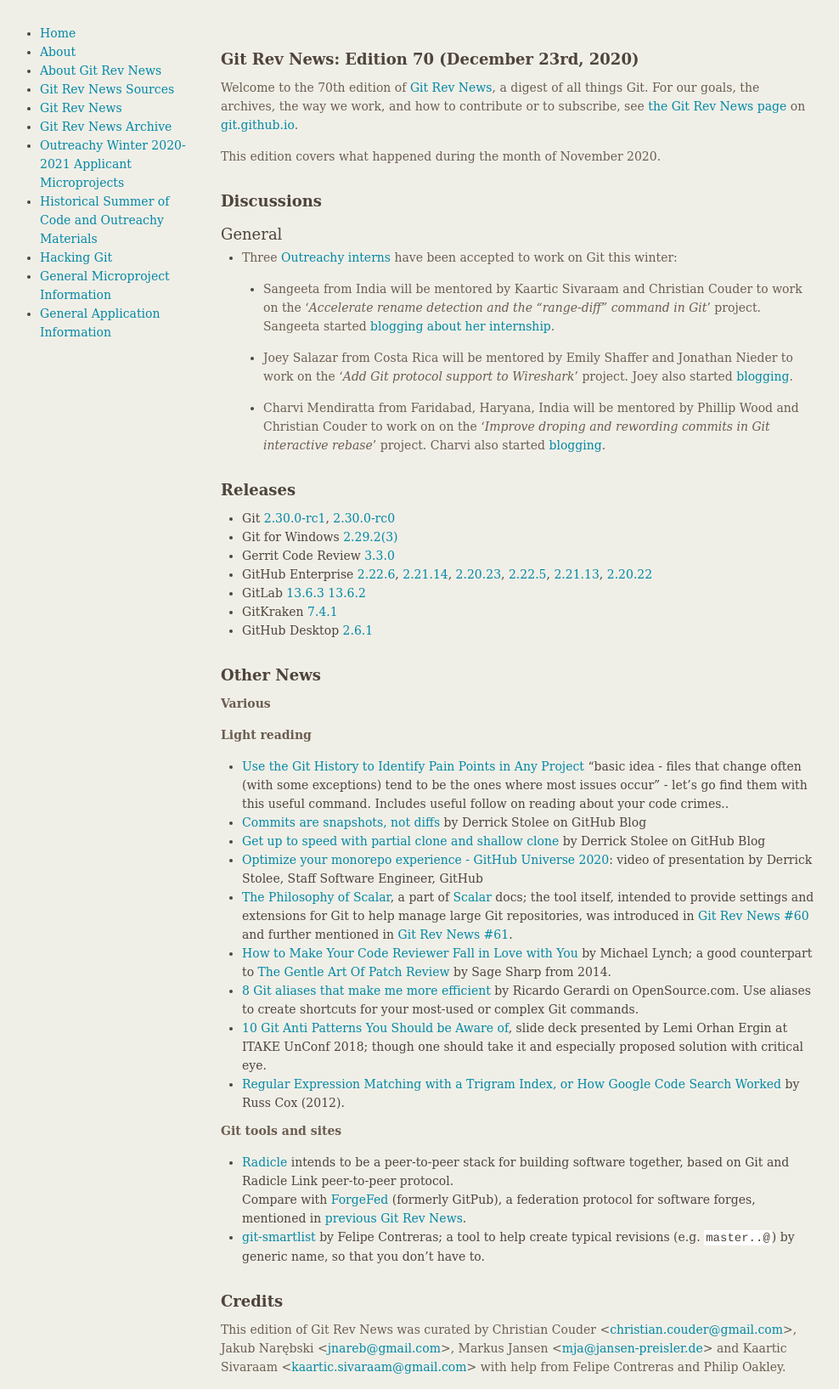
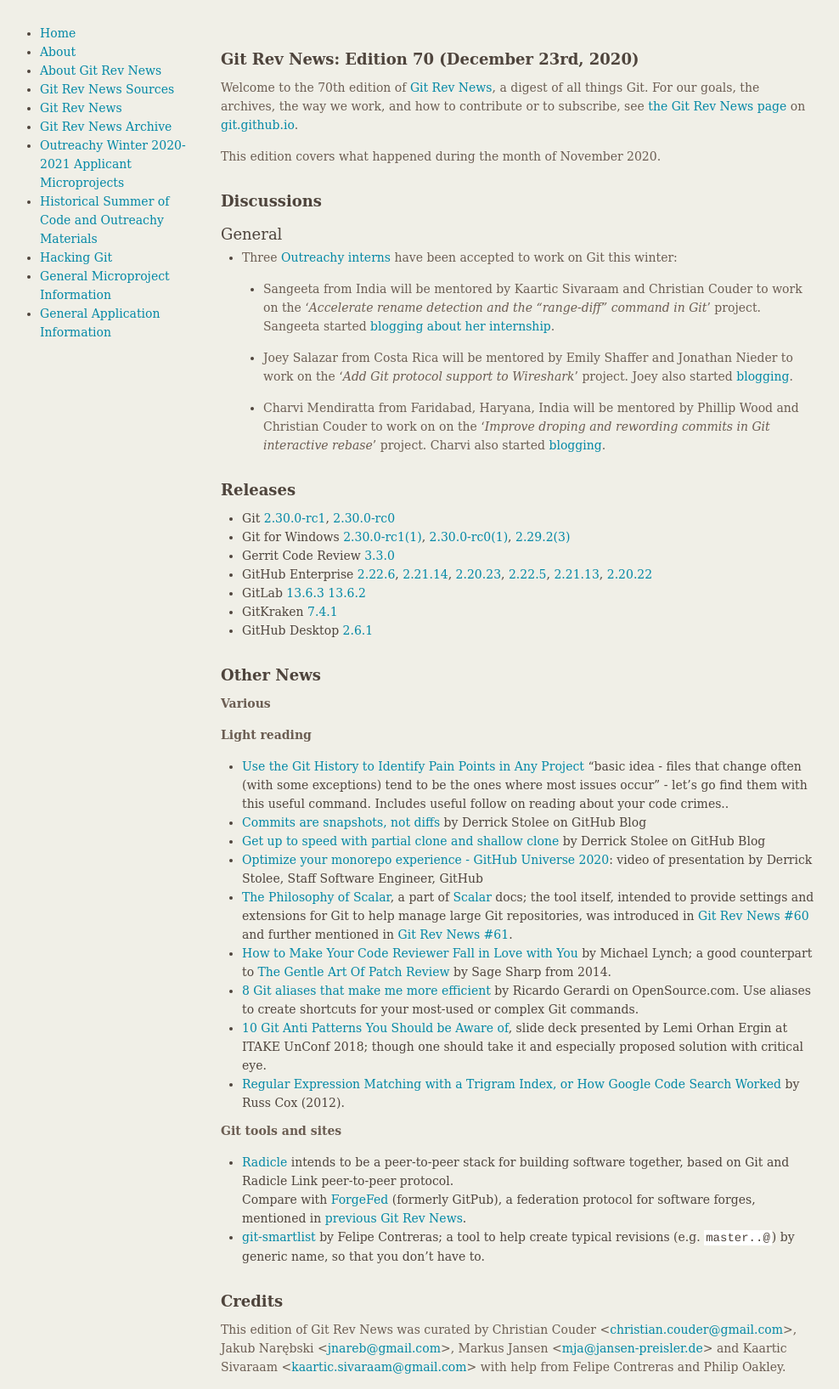
Before and after one commit to git/git.github.io, a Jekyll site: the page built from rev_news/drafts/edition-70.md, in a window 1280 px wide. Shown: the whole page at 85% size, without its empty margins (149-1137 px from the left). Built offline with Jekyll 4.4.1, drawn with Linux system fonts in a browser that asks for light colours.

Commit message:
rn-70: add Git for Windows rc releases

```diff
--- a/rev_news/drafts/edition-70.md
+++ b/rev_news/drafts/edition-70.md
@@ -55,7 +55,9 @@
 
 + Git [2.30.0-rc1](https://public-inbox.org/git/xmqqsg82qur4.fsf@gitster.c.googlers.com/),
 [2.30.0-rc0](https://public-inbox.org/git/xmqq7dpkdup6.fsf@gitster.c.googlers.com/)
-+ Git for Windows [2.29.2(3)](https://github.com/git-for-windows/git/releases/tag/v2.29.2.windows.3)
++ Git for Windows [2.30.0-rc1(1)](https://github.com/git-for-windows/git/releases/tag/v2.30.0-rc1.windows.1),
+[2.30.0-rc0(1)](https://github.com/git-for-windows/git/releases/tag/v2.30.0-rc0.windows.1),
+[2.29.2(3)](https://github.com/git-for-windows/git/releases/tag/v2.29.2.windows.3)
 + Gerrit Code Review [3.3.0](https://www.gerritcodereview.com/3.3.html)
 + GitHub Enterprise [2.22.6](https://enterprise.github.com/releases/2.22.6/notes),
 [2.21.14](https://enterprise.github.com/releases/2.21.14/notes),
```
